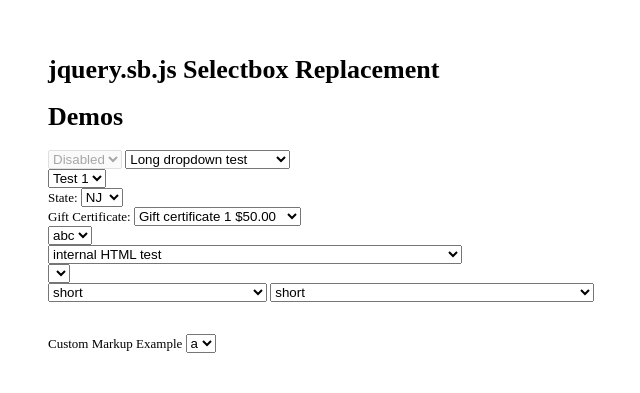
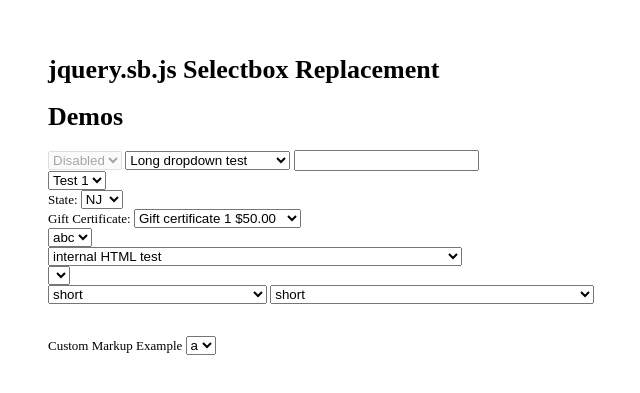
Before and after one commit to revsystems/jQuery-SelectBox, a plain HTML site: page index.html in a window 1280 px wide. Shown: the part 209-602 px from the top of the page, without its empty margins (112-752 px from the left). Drawn offline with nearby package versions, Linux system fonts and the light colour scheme.

Commit message:
added text input to test tab blur on non-sb elements

```diff
--- a/index.html
+++ b/index.html
@@ -145,6 +145,7 @@
               <option>Long dropdown test</option>
               <option>Long dropdown test</option>
             </select>
+            <input type="text" name="whatever" />
           </div>
           <select name="example3" class="round_sb">
             <option>Test 1</option>
```
